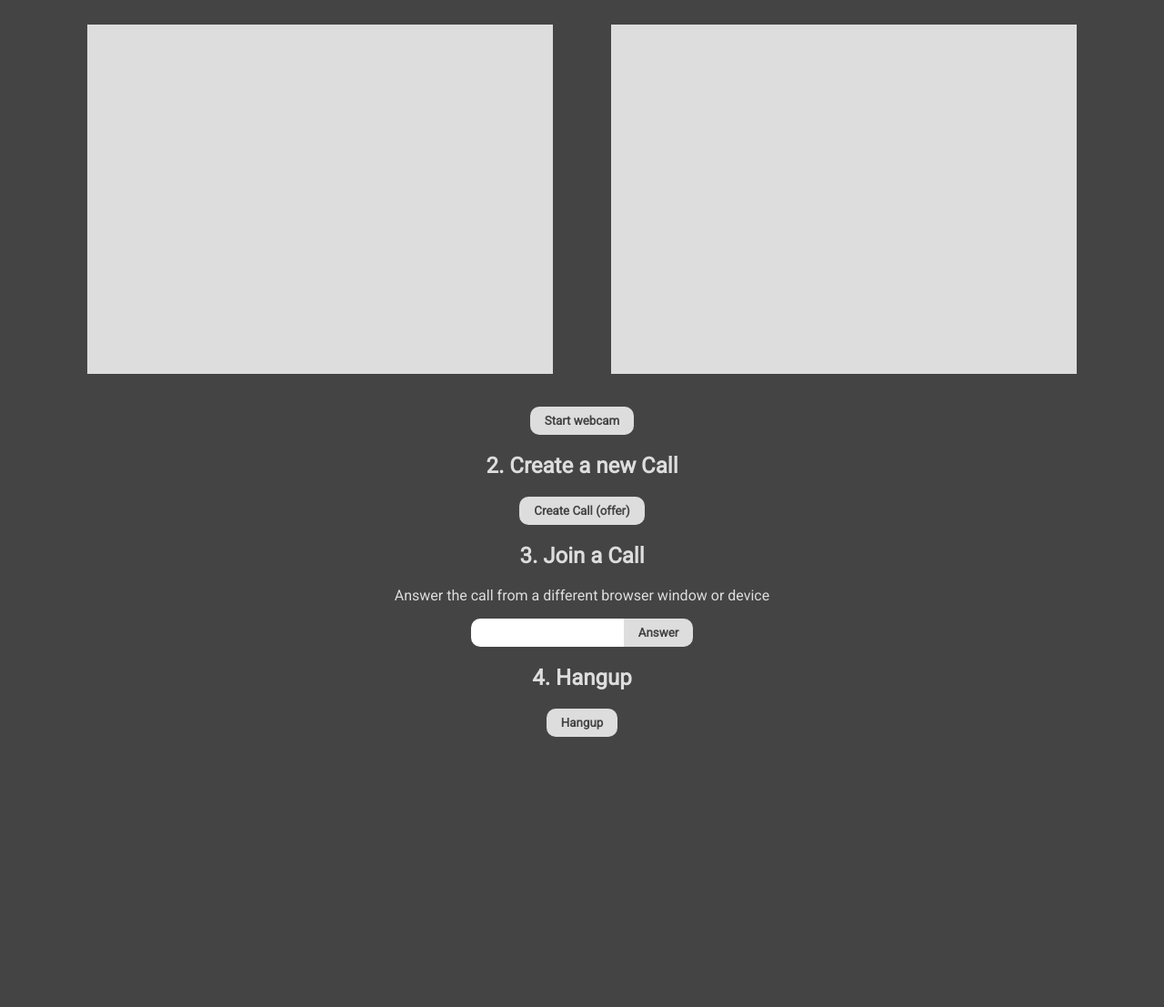
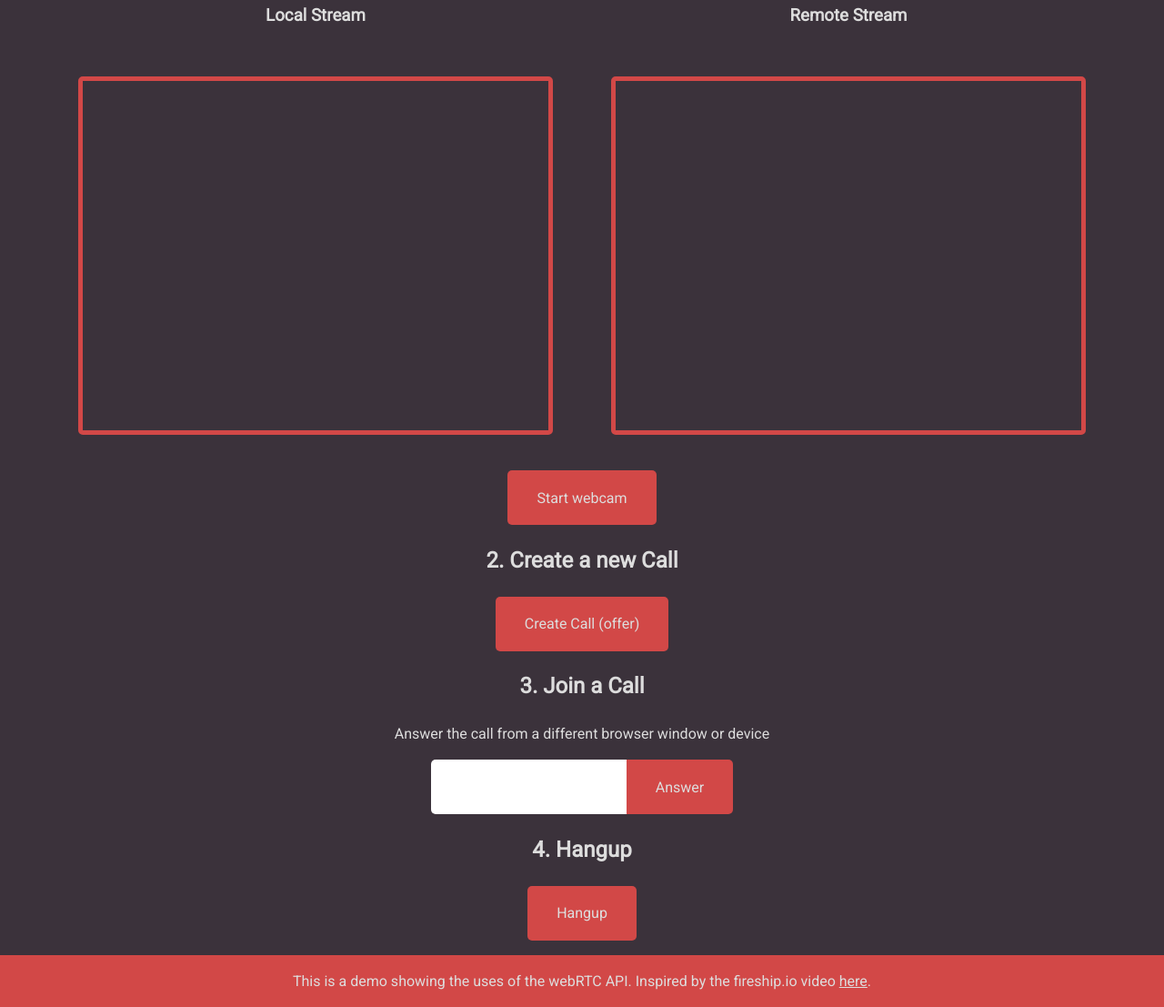
Before and after one commit to f-llewellyn/webrtc-demo, a website built with Vite: page index.html in a window 1280 px wide. Shown: the part 172-1279 px from the top of the page at 91% size. Before the commit the page ends 990 px from the top, so only its background shows below. Built offline with nearby package versions, Linux system fonts and the light colour scheme; some packages are replaced by stand-ins of ours.

Commit message:
Styled it up a bit

```diff
--- a/index.html
+++ b/index.html
@@ -7,6 +7,9 @@
     <title>WebRTC Demo</title>
   </head>
   <body>
+    <header>
+      <h2>WebRTC Demo</h2>
+    </header>
     <h2>1. Start your Webcam</h2>
     <div class="videos">
       <span>
@@ -34,6 +37,10 @@
 
     <button id="hangupButton" disabled>Hangup</button>
 
+    <footer>
+      <p>This is a demo showing the uses of the webRTC API. Inspired by the fireship.io video <a href="https://youtu.be/WmR9IMUD_CY">here</a>.</p>
+    </footer>
+
     <script type="module" src="/main.js"></script>
 
   </body>
--- a/style.css
+++ b/style.css
@@ -1,23 +1,45 @@
 @import url('https://fonts.googleapis.com/css2?family=Roboto&display=swap');
+
+:root {
+  --primary-colour: #3B323B;
+  --secondary-colour: #D24847;
+  --text-colour: #ddd;
+}
 
 * {
   font-family: 'Roboto', sans-serif;
+}
+
+html,
+body {
+  padding: 0;
+  margin: 0;
 }
 
 body {
   -webkit-font-smoothing: antialiased;
   -moz-osx-font-smoothing: grayscale;
   text-align: center;
-  background-color: #444;
-  color: #ddd;
-  margin-top: 60px;
+  background-color: var(--primary-colour);
+  color: var(--text-colour);
+  line-height: 1.6;
+
+}
+
+header {
+  display: flex;
+  flex-direction: row;
+  background-color: var(--secondary-colour);
+  padding: 0 2em;
 }
 
 video {
   height: 30vw;
   width: 40vw;
-  background-color: #ddd;
+  background-color: var(--primary-colour);
   margin: 2rem;
+  border: solid var(--secondary-colour) 5px;
+  border-radius: 5px;
 }
 
 .videos {
@@ -27,16 +49,52 @@ video {
 }
 
 button {
-  background-color: #ddd;
-  color: #444;
+  background-color: var(--secondary-colour);
+  color: var(--text-colour);
   border: none;
-  padding: .5rem 1rem;
-  font-weight: bold;
-  border-radius: 10px;
+  border-radius: 5px;
+  position: relative;
+  height: 60px;
+  font-size: 1em;
+  padding: 0 2em;
+  cursor: pointer;
+  transition: 800ms ease all;
+  outline: none;
 }
 
 button:focus,
 input:focus {outline:0;}
+
+button:hover{
+  background-color: var(--primary-colour);
+  color: var(--secondary-colour);
+  border-radius: 0;
+}
+
+button:before,
+button:after {
+  content:"";
+  position: absolute;
+  top: 0;
+  right: 0;
+  height: 2px;
+  width: 0;
+  background-color: var(--secondary-colour);
+  transition: 400ms ease all;
+}
+
+button:after {
+  right: inherit;
+  top: inherit;
+  left: 0;
+  bottom: 0;
+}
+
+button:hover:before,
+button:hover:after {
+  width: 100%;
+  transition: 800ms ease all;
+}
 
 #answerButton {
   border-top-left-radius: 0;
@@ -45,8 +103,23 @@ input:focus {outline:0;}
 
 #callInput {
   margin: 0;
-  padding: .5rem;
+  padding: 0 1em;
   border: 0;
-  border-top-left-radius: 10px;
-  border-bottom-left-radius: 10px;
+  height: 60px;
+  font-size: 1em;
+  border-top-left-radius: 5px;
+  border-bottom-left-radius: 5px;
 }
+
+a {
+  color: var(--text-colour);
+}
+
+footer {
+  display: flex;
+  background-color: var(--secondary-colour);
+  padding: 0 1em;
+  margin-top: 1em;
+  align-items: center;
+  justify-content: center;
+}
```
Also changed, not shown: dist/index.html, 4 other files.
